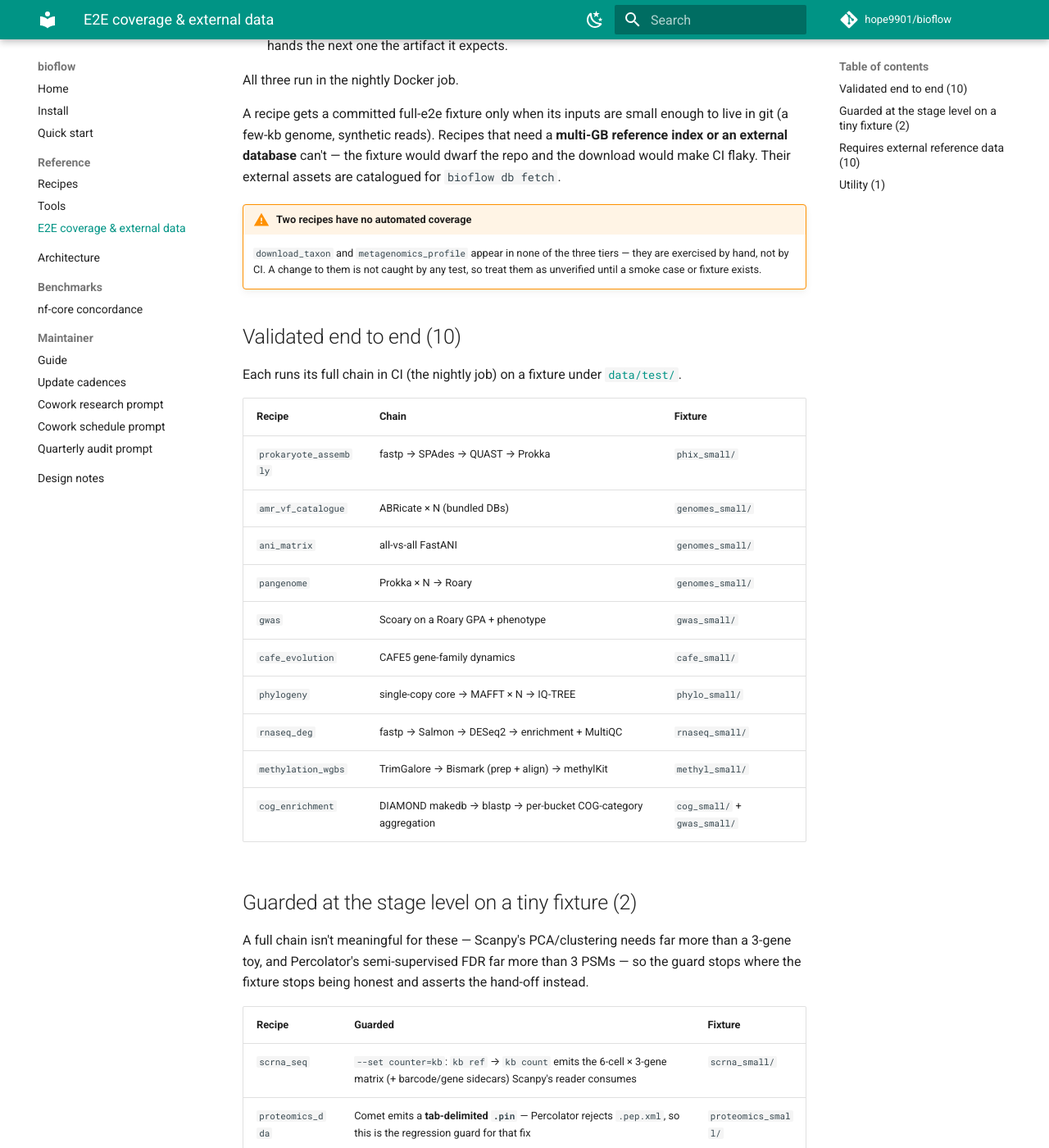
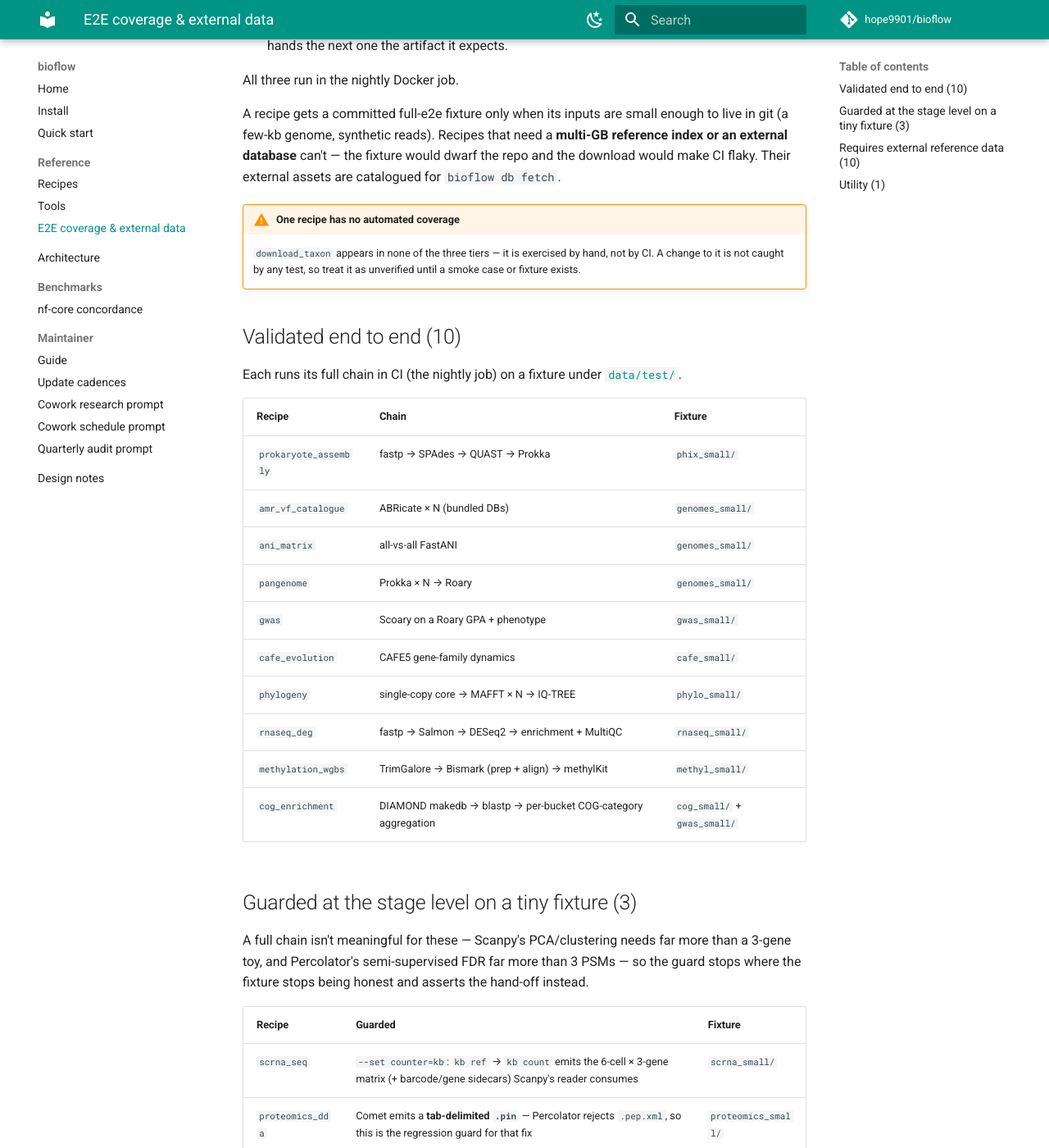
Before and after one commit to hope9901/bioflow, an MkDocs documentation site: the page built from docs/reference/e2e-coverage.md, in a window 1280 px wide and 1400 px high, scrolled down 399 px. Shown: the whole window at 82% size. Built offline with MkDocs 1.6.1 and Material for MkDocs 9.7.7, drawn with Linux system fonts in a browser that asks for light colours; comment, search, counter and statistics services are not loaded; some of the changed text lies outside the part shown.

Commit message:
test(metagenomics_profile): guard Kraken2 classification on a hand-built DB
metagenomics_profile had no automated check — a change to it was caught by
nothing. Its real DB is multi-GB, so a committed full-e2e fixture is out.

Add a 94 KB fixture (data/test/kraken_small/): a 2-taxon Kraken2 DB (taxids
1000/1001, hand-written nodes/names.dmp) built from two synthetic 5-6 kb
genomes, plus 600 read-pairs sampled from them. The guard runs the recipe's
fastp -> kraken2_classify against it and asserts the report assigns reads to
those taxids.

The DB carries taxids, not readable names, so the guard checks the report's
taxid column, not species strings. Bracken stays out: Bracken 3.1 crashes
walking a DB this small ('int' object has no attribute 'level_num') even with
a full lineage — a bug in its own tree code, not the recipe. Real runs use the
8 GB standard DB, which ships Bracken's kmer_distrib files.

Moves metagenomics_profile from UNCOVERED to STAGE_GUARDED in the coverage
inventory; leaves only download_taxon (a pure NCBI fetch, no container to
guard) uncovered. Updates docs/reference/e2e-coverage.md to match.

Co-Authored-By: Claude Opus 4.8 <noreply@anthropic.com>

```diff
--- a/docs/reference/e2e-coverage.md
+++ b/docs/reference/e2e-coverage.md
@@ -23,11 +23,10 @@ need a **multi-GB reference index or an external database** can't — the
 fixture would dwarf the repo and the download would make CI flaky.  Their
 external assets are catalogued for `bioflow db fetch`.
 
-!!! warning "Two recipes have no automated coverage"
-    `download_taxon` and `metagenomics_profile` appear
-    in none of the three tiers — they are exercised by hand, not by CI.  A
-    change to them is not caught by any test, so treat them as unverified until
-    a smoke case or fixture exists.
+!!! warning "One recipe has no automated coverage"
+    `download_taxon` appears in none of the three tiers — it is exercised by
+    hand, not by CI.  A change to it is not caught by any test, so treat it as
+    unverified until a smoke case or fixture exists.
 
 ## Validated end to end (10)
 
@@ -47,7 +46,7 @@ Each runs its full chain in CI (the nightly job) on a fixture under
 | `methylation_wgbs` | TrimGalore → Bismark (prep + align) → methylKit | `methyl_small/` |
 | `cog_enrichment` | DIAMOND makedb → blastp → per-bucket COG-category aggregation | `cog_small/` + `gwas_small/` |
 
-## Guarded at the stage level on a tiny fixture (2)
+## Guarded at the stage level on a tiny fixture (3)
 
 A full chain isn't meaningful for these — Scanpy's PCA/clustering needs far
 more than a 3-gene toy, and Percolator's semi-supervised FDR far more than 3
@@ -62,6 +61,7 @@ hand-off instead.
 | `joint_genotyping` | 2 samples → HaplotypeCaller gVCF → CombineGVCFs → GenotypeGVCFs yields a 2-sample `cohort.vcf.gz` with 5 planted SNPs (SnpEff excluded — it downloads its DB at run time) | `cohort_small/` + `phix_small/` |
 | `atac_seq` | trim → Bowtie2 align → Picard dedup → MACS3 peaks (index built in-test; TOBIAS footprinting needs a real motif/genome) | `phix_small/` |
 | `eukaryote_assembly` | NanoPlot → hifiasm → assembly.fasta (`--set assembler=hifiasm`; Flye SIGFPEs on a tiny genome, Medaka/compleasm need model/DB) | `hifi_small/` |
+| `metagenomics_profile` | fastp → Kraken2 classifies 600 read-pairs against a hand-built 2-taxon DB (Bracken excluded — it crashes walking a DB this small; real runs use the 8 GB standard DB) | `kraken_small/` |
 
 ## Requires external reference data (10)
 
@@ -73,7 +73,7 @@ catalog key for `bioflow db fetch <key> --dest /refs` where one exists
 
 | Recipe | Needs | `bioflow db fetch` |
 |---|---|---|
-| `metagenomics_profile` | Kraken2 database | `kraken2_standard_8gb` |
+| `metagenomics_profile` | Kraken2 database (fastp → classify is stage-guarded above) | `kraken2_standard_8gb` |
 | `metagenome_assembly` | CheckM2 diamond DB (assemble → binning is stage-guarded above) | upstream: `checkm2 database --download` |
 | `scrna_seq` | STAR genome index + 10x barcode whitelist (the `kb` swap is stage-guarded above) | `10x_whitelist_v3` (+ build STAR index from `gencode_grch38` + genome FASTA) |
 | `chip_seq` | Bowtie2 index + reference FASTA + GTF | `bowtie2_grch38_noalt`, `gencode_grch38` |
```
Also changed, not shown: 8 other files.
